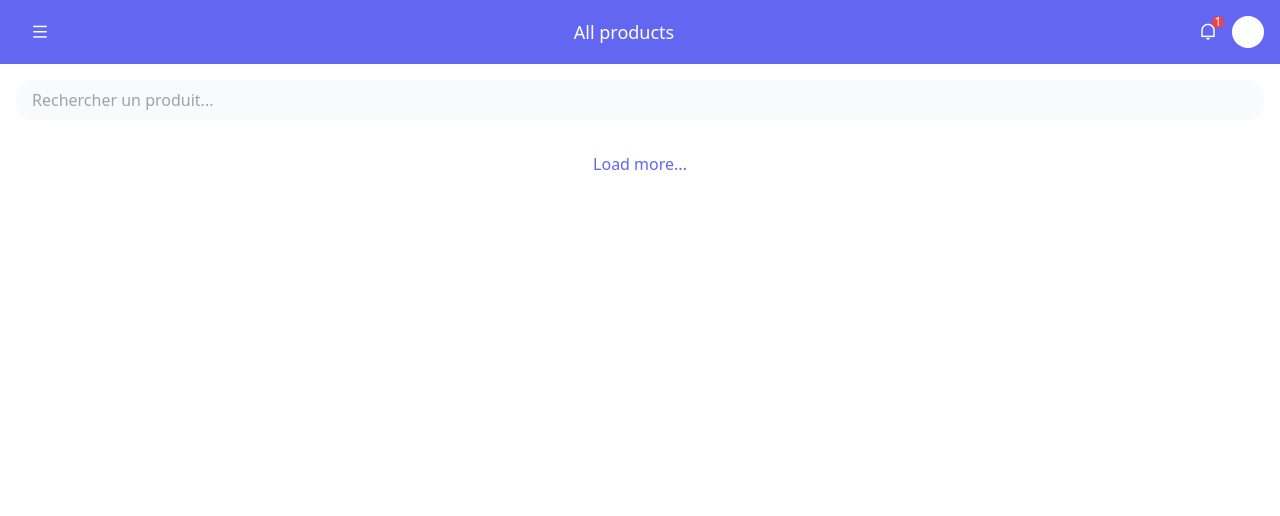
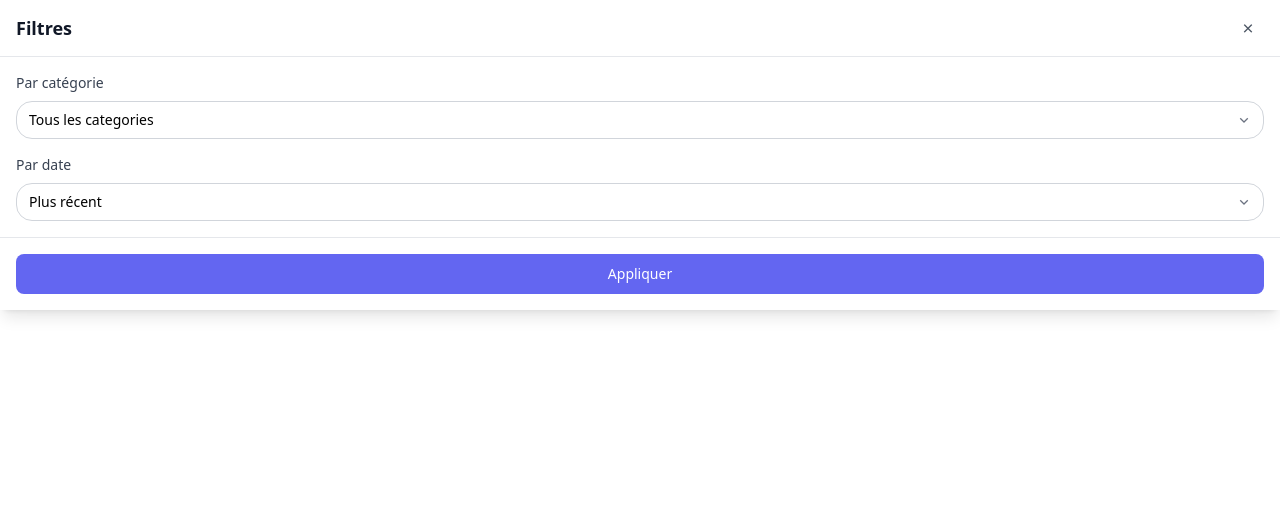
Before and after one commit to miandry/frontend, a PHP site: template views/products.php in a window 1280 px wide. Shown: the top 516 px of the page. Run offline with PHP 8.4, Linux system fonts and the light colour scheme; the template is opened without the code that fills it, so the values that code supplies are empty; some libraries are stand-ins or nearby versions.

Commit message:
search and filter products page

```diff
--- a/assets/js/auth/menu.js
+++ b/assets/js/auth/menu.js
@@ -5,11 +5,14 @@ function initMenu() {
   const menuOverlay = document.getElementById("menuOverlay");
   const closeButton = document.getElementById("closeMenu");
   const logoutButton = document.getElementById("logoutButton");
+  const menuBurger = document.getElementById("menuBurger");
 
   if (!sessionStorage.getItem("user")) {
     logoutButton.classList.add("hidden");
+    menuBurger.classList.add("hidden");
   } else {
     logoutButton.classList.remove("hidden");
+    menuBurger.classList.remove("hidden");
   }
 
   function openMenu() {
--- a/assets/js/stock/stock-in.js
+++ b/assets/js/stock/stock-in.js
@@ -9,7 +9,7 @@ function initStockInPage() {
   productSearch.addEventListener("input", async function () {
     const searchTerm = this.value.trim().toLowerCase();
     // fait le recherche a partir de 4 caractere
-    if (searchTerm.length > 3) {
+    if (searchTerm.length > 3 || searchTerm == "") {
       // Charger les catégories depuis l’API
       try {
         const response = await fetch(
--- a/includes/auth-nav.php
+++ b/includes/auth-nav.php
@@ -1,5 +1,5 @@
 <nav class="fixed top-0 w-full bg-primary z-50 px-4 py-4 flex items-center justify-between">
-    <div class="flex items-center space-x-3">
+    <div class="flex items-center space-x-3" id="menuBurger">
         <div class="w-6 h-6 flex items-center justify-center cursor-pointer hidden" @click="goBack" v-if="history.length > 0">
             <i class="ri-arrow-left-line text-white text-lg"></i>
         </div>
--- a/views/products.php
+++ b/views/products.php
@@ -2,11 +2,62 @@
 $header_title = "All products";
 include __DIR__ . '/../includes/auth-nav.php'; ?>
 <div class="min-h-screen flex flex-col py-12">
+    <div id="filterPanel" class="fixed top-0 left-0 right-0 bg-white shadow-lg z-50 filter-panel">
+        <div class="px-4 py-3 border-b border-gray-200">
+            <div class="flex items-center justify-between">
+                <h2 class="text-lg font-semibold text-gray-900">Filtres</h2>
+                <button id="closeFilterBtn" class="w-8 h-8 flex items-center justify-center cursor-pointer">
+                    <i class="ri-close-line text-gray-600"></i>
+                </button>
+            </div>
+        </div>
+        <div class="px-4 py-4 max-h-96 overflow-y-auto">
+            <div class="space-y-6 mb-4">
+                <div>
+                    <label class="block text-sm font-medium text-gray-700 mb-2">Par catégorie</label>
+                    <div class="relative">
+                        <select id="prCategory"
+                            class="w-full px-3 py-2 border border-gray-300 rounded-lg text-sm focus:outline-none focus:ring-2 focus:ring-primary appearance-none bg-white">
+                            <option value="">Tous les categories</option>
+                        </select>
+                        <div
+                            class="absolute right-3 top-1/2 transform -translate-y-1/2 w-4 h-4 flex items-center justify-center">
+                            <i class="ri-arrow-down-s-line text-gray-500"></i>
+                        </div>
+                    </div>
+                </div>
+            </div>
+            <div class="space-y-6">
+                <div>
+                    <label class="block text-sm font-medium text-gray-700 mb-2">Par date</label>
+                    <div class="relative">
+                        <select id="prDate"
+                            class="w-full px-3 py-2 border border-gray-300 rounded-lg text-sm focus:outline-none focus:ring-2 focus:ring-primary appearance-none bg-white">
+                            <option value="desc">Plus récent</option>
+                            <option value="asc">Plus ancien</option>
+                        </select>
+                        <div
+                            class="absolute right-3 top-1/2 transform -translate-y-1/2 w-4 h-4 flex items-center justify-center">
+                            <i class="ri-arrow-down-s-line text-gray-500"></i>
+                        </div>
+                    </div>
+                </div>
+            </div>
+        </div>
+        <div class="px-4 py-4 border-t border-gray-200 flex gap-3">
+            <button id="applyFilters"
+                class="flex-1 py-2.5 bg-primary text-white rounded-lg text-sm font-medium cursor-pointer !rounded-button">Appliquer</button>
+        </div>
+    </div>
     <div class="product-list px-4">
         <div class="mb-4 pt-8">
             <div class="flex items-center justify-between mb-4">
-                <input type="text" placeholder="Rechercher un produit..."
-                    class="w-full px-4 py-2 bg-gray-50 rounded-lg focus:outline-none focus:ring-2 focus:ring-primary">
+                <input type="text" placeholder="Rechercher un produit..." id="searchProductInput"
+                    class="w-5/6 px-4 py-2 bg-gray-50 rounded-lg focus:outline-none focus:ring-2 focus:ring-primary">
+                <button id="filterBtn"
+                    class="w-10 h-10 flex items-center justify-center bg-gray-100 rounded-lg cursor-pointer">
+                    <i class="ri-filter-3-line text-gray-600"></i>
+                </button>
             </div>
         </div>
         <div class="space-y-4" id="productList">
```
Also changed, not shown: assets/js/product/products.js (+79 -9 lines), index.php (+10 -1 lines).
